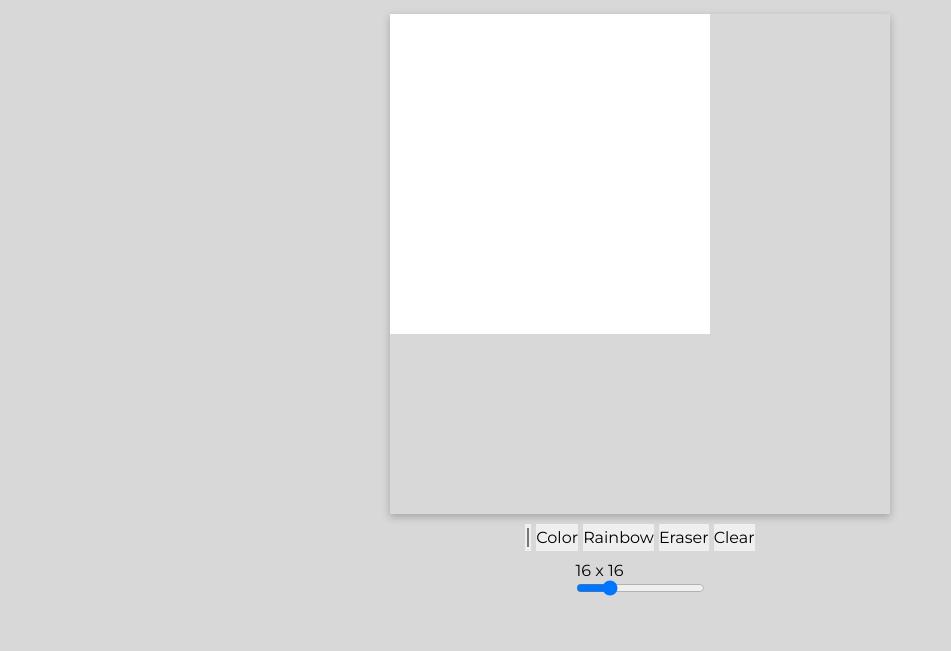
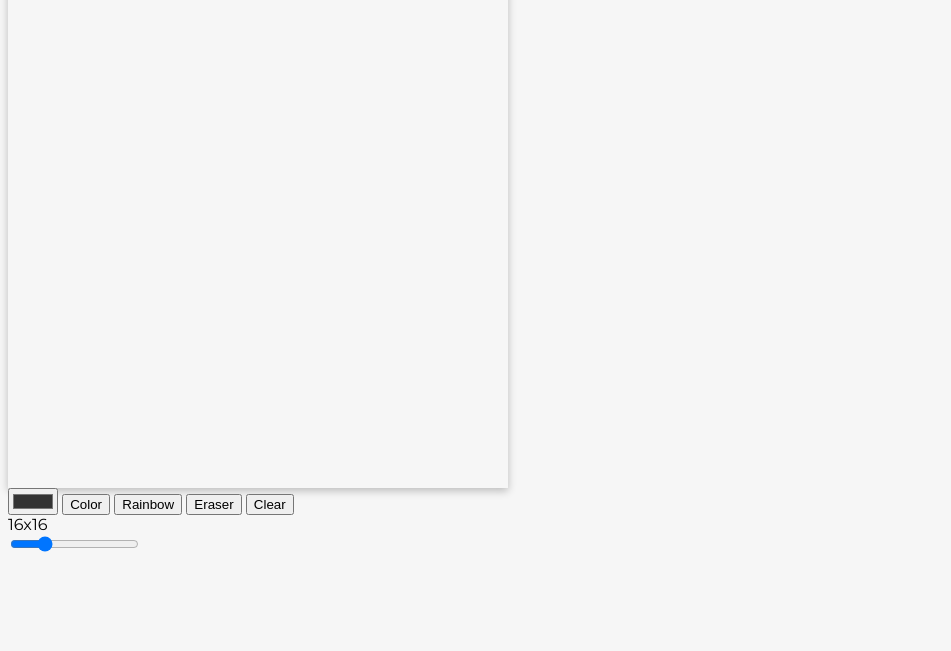
Before and after one commit to torstenbergersen/Etch-A-Sketch, a plain HTML site: page index.html in a window 1280 px wide. Shown: the part 94-745 px from the top of the page, without its empty margins (0-951 px from the left). Drawn offline with Linux system fonts and the light colour scheme.

Commit message:
Rework CSS HTML and JS, attach slider to grid
Scrapped much of my work because I felt using a the css grid function
would be more adaptable when the size of the etch-a-sketch needed to be
changed. The slider now changes the size of the grid and displays the
size. Now I just need to remember how I got the squares in the grid to
change when hovered over.

```diff
--- a/index.html
+++ b/index.html
@@ -13,18 +13,18 @@
     <body>
       <h1>Etch-A-Sketch</h1>
       <div id="Etch-A-Sketch">
-        <div id="gridContainer">
+        <div id="grid">
         </div>
-        <div id="selectionContainer">
+        <div id="options">
           <input id="colorPicker" type="color" value="#333333" />
           <button class="color">Color</button>
           <button class="rainbow">Rainbow</button>
           <button class="eraser">Eraser</button>
           <button class="clear">Clear</button>
         </div>
+        <div id="grid-size-display">16x16</div>
         <div id="slide">
-          <div class="slideContainer">16 x 16</div>
-            <input type="range" min="1" max="64" value="16" id="sizeSlider">
+          <input type="range" min="1" max="64" value="16" id="grid-size-slider">
         </div>
       </div>
       <footer class="footer">
--- a/script.js
+++ b/script.js
@@ -1,28 +1,10 @@
-const divGridContainer = document.querySelector('#gridContainer')
+const grid = document.querySelector('#grid');
+const gridSizeSlider = document.getElementById("grid-size-slider");
+const gridSizeDisplay = document.getElementById("grid-size-display");
 
-function createGrid() {
-  for (i = 0; i < 16; i++) {
-    const row = document.createElement('div');
-    row.classList.add('row');
-    for (let j = 0; j < 16; j++) {
-      const square = document.createElement('div')
-      square.classList.add('square');
-      row.appendChild(square);
-    }
-    divGridContainer.appendChild(row);
-  }
-}
-
-createGrid();
-
-
-const squares = document.querySelectorAll('.square')
-squares.forEach(square => {
-  square.style.backgroundColor = 'white';
-  square.style.display = 'flex';
-  square.style.width = '20px';
-  square.style.height = '20px';
-  square.addEventListener('mouseover', () => {
-    square.style.backgroundColor = 'black';
-  });
+gridSizeSlider.addEventListener("input", () => {
+  const gridSize = gridSizeSlider.value;
+  grid.style.gridTemplateColumns = `repeat(${gridSize}, 1fr)`;
+  grid.style.gridTemplateRows = `repeat(${gridSize}, 1fr)`;
+  gridSizeDisplay.textContent = `${gridSize}x${gridSize}`;
 });
--- a/style.css
+++ b/style.css
@@ -1,17 +1,3 @@
-body {
-  font-family: 'Montserrat';
-  background-color: rgb(216, 216, 216);
-  /* footer support */
-  margin-bottom: 100px;
-}
-
-*,
-*::before,
-*::after {
-  box-sizing: border-box;
-  padding: 0;
-  margin: 0;
-}
 
 html {
   /* footer support */
@@ -19,52 +5,24 @@ html {
   min-height: 100%;
 }
 
-#gridContainer {
-  /* display: grid;
-  align-content: stretch;
-  justify-content: stretch; */
-  display: flex;
+body {
+  font-family: 'Montserrat';
+  background-color: rgba(244, 244, 244, 0.775);
+  /* footer support */
+  margin-bottom: 100px;
+}
+
+#grid {
   width: 500px;
   height: 500px;
-  box-shadow: rgba(0, 0, 0, 0.24) 0px 3px 8px;
-  margin-bottom: 10px;
+  display: grid;
+  box-shadow: rgba(0,0,0,0.24) 0px 3px 8px;
+  grid-template-columns: repeat(16,16fr);
+  grid-template-rows: repeat(16,16fr);
 }
 
-button, input {
-  width: 100%;
-  border: none;
-  cursor: pointer;
-  font-family: inherit;
-  font-size: inherit;
-  outline: none;
 
-}
 
-#selectionContainer {
-  display: flex;
-  gap: 5px;
-  justify-content: space-between;
-  align-content: center;
-}
-
-#slide {
-  margin-top: 10px;
-}
-
-#Etch-A-Sketch {
-  display: flex;
-  justify-content: center;
-  align-items: center;
-  flex-direction: column;
-}
-
-h1 {
-  display: flex;
-  justify-content: center;
-  font-size: 48px;
-  margin-bottom: 30px;
-  margin-top: 20px;
-}
 
 /* FOOTER */
 
```
Also changed, not shown: plan.txt (added).
